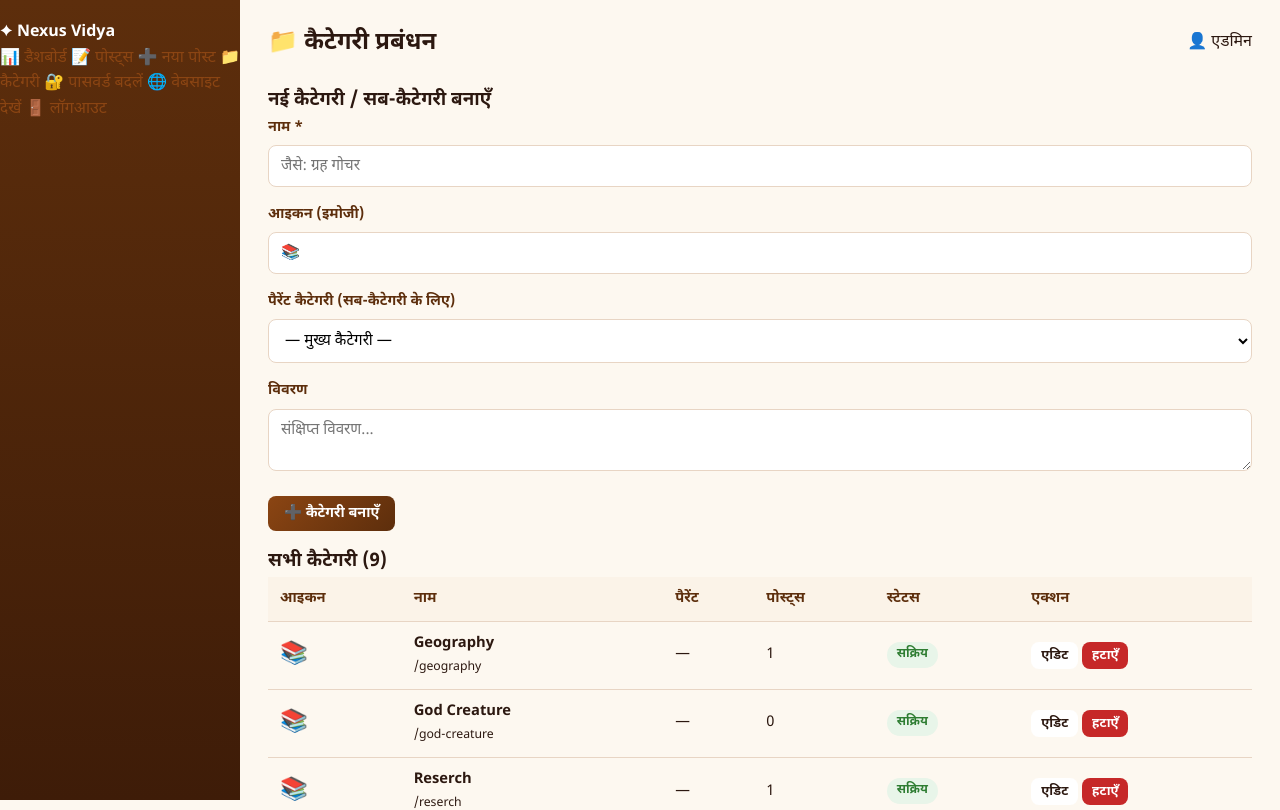
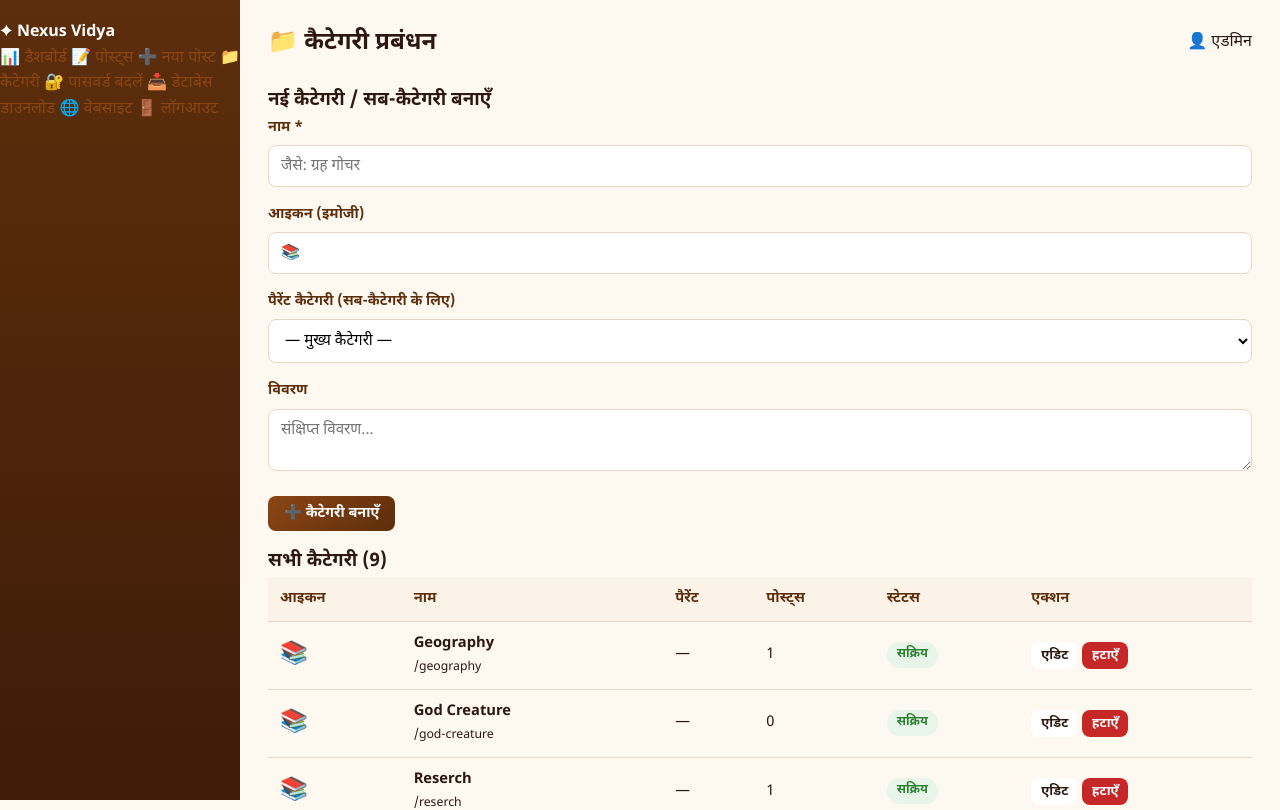
Before and after one commit to nexusvidya/nexus-vidya, a Flask app: page /admin/categories in a window 1280 px wide. Shown: the top 810 px of the page. Run offline with Flask 3, Linux system fonts and the light colour scheme; a user stored in the database is signed in; data comes from the database, SQL or seed files in the repository.

Commit message:
Add database download link in admin sidebar

```diff
--- a/templates/admin/base_admin.html
+++ b/templates/admin/base_admin.html
@@ -16,24 +16,21 @@
       <strong>Nexus Vidya</strong>
     </div>
     <nav class="sidebar-nav">
-      <a href="{{ url_for('admin_dashboard') }}" class="{% if request.endpoint == 'admin_dashboard' %}active{% endif %}">📊 डैशबोर्ड</a>
-      <a href="{{ url_for('admin_posts') }}" class="{% if 'post' in request.endpoint %}active{% endif %}">📝 पोस्ट्स</a>
-      <a href="{{ url_for('admin_post_new') }}" class="{% if request.endpoint == 'admin_post_new' %}active{% endif %}">➕ नया पोस्ट</a>
-      <a href="{{ url_for('admin_categories') }}" class="{% if 'categor' in request.endpoint %}active{% endif %}">📁 कैटेगरी</a>
-      <a href="{{ url_for('admin_change_password') }}" class="{% if request.endpoint == 'admin_change_password' %}active{% endif %}">🔐 पासवर्ड बदलें</a>
-      <a href="{{ url_for('index') }}" target="_blank">🌐 वेबसाइट देखें</a>
+      <a href="{{ url_for('admin_dashboard') }}">📊 डैशबोर्ड</a>
+      <a href="{{ url_for('admin_posts') }}">📝 पोस्ट्स</a>
+      <a href="{{ url_for('admin_post_new') }}">➕ नया पोस्ट</a>
+      <a href="{{ url_for('admin_categories') }}">📁 कैटेगरी</a>
+      <a href="{{ url_for('admin_change_password') }}">🔐 पासवर्ड बदलें</a>
+      <a href="/admin/backup-db">📥 डेटाबेस डाउनलोड</a>
+      <a href="{{ url_for('index') }}" target="_blank">🌐 वेबसाइट</a>
       <a href="{{ url_for('admin_logout') }}" class="logout-link">🚪 लॉगआउट</a>
     </nav>
   </aside>
-
   <div class="admin-main">
     <header class="admin-topbar">
       <h2>{% block page_title %}एडमिन{% endblock %}</h2>
-      <div class="topbar-user">
-        👤 {{ session.get('full_name') or session.get('username') }}
-      </div>
+      <div class="topbar-user">👤 {{ session.get('full_name') or session.get('username') }}</div>
     </header>
-
     {% with messages = get_flashed_messages(with_categories=true) %}
       {% if messages %}
         <div class="flash-container admin-flash">
@@ -43,10 +40,7 @@
         </div>
       {% endif %}
     {% endwith %}
-
-    <div class="admin-content">
-      {% block content %}{% endblock %}
-    </div>
+    <div class="admin-content">{% block content %}{% endblock %}</div>
   </div>
   {% block extra_js %}{% endblock %}
 </body>
```
